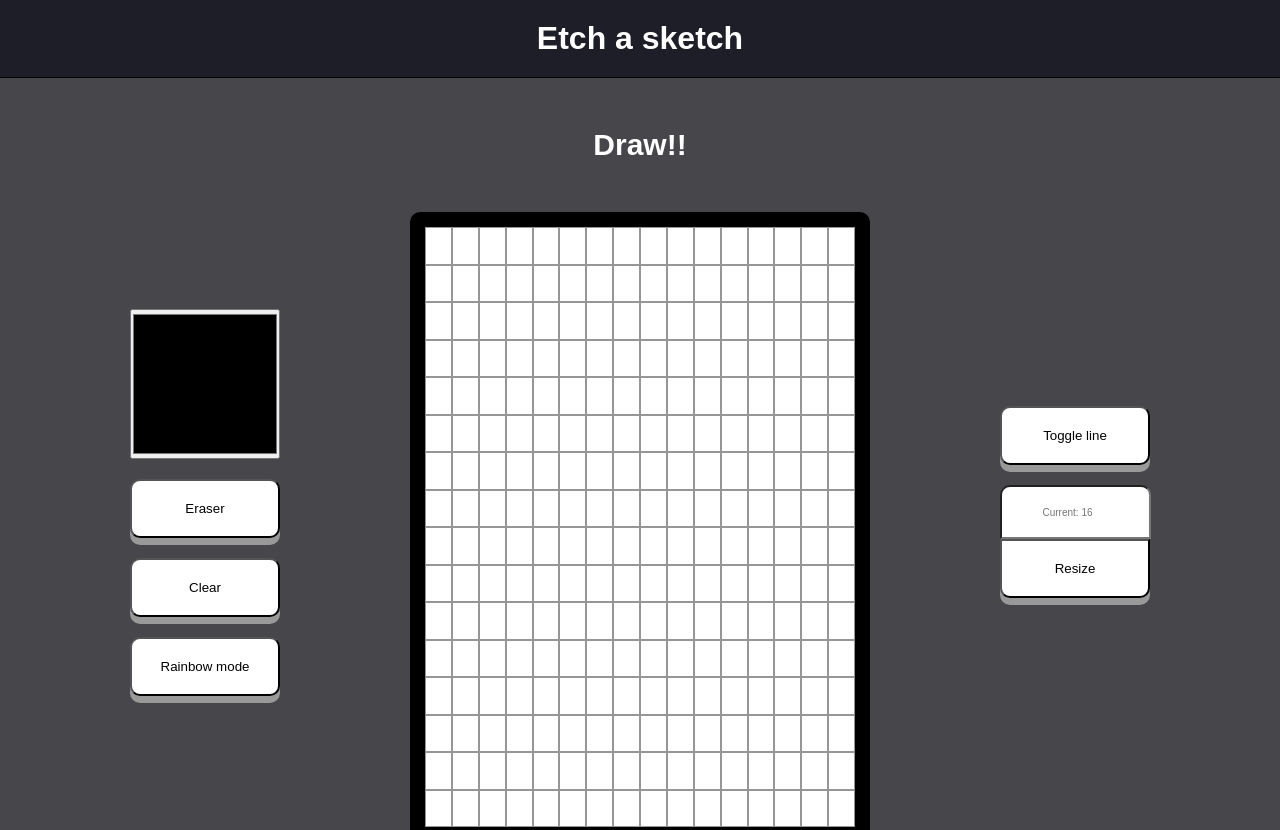
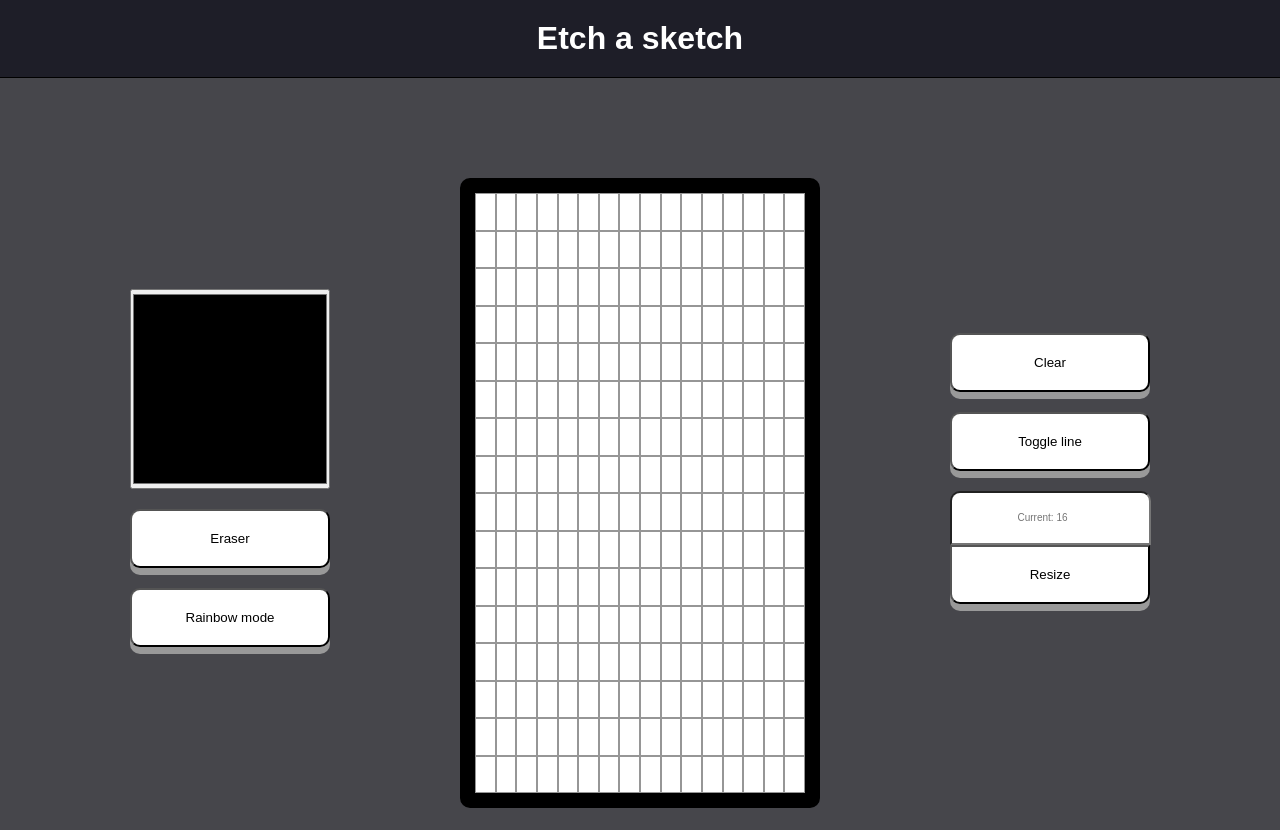
Before and after one commit to Anderson-Soaress/odin-etch-a-sketch, a plain HTML site: page index.html in a window 1280 px wide. Shown: the top 830 px of the page. Drawn offline with Linux system fonts and the light colour scheme; a web font is replaced by a local one.

Commit message:
fix: add litte HTML and css changes Just replacing the buttons and their size

```diff
--- a/index.html
+++ b/index.html
@@ -13,16 +13,15 @@
         <h1>Etch a sketch</h1>
     </div>
     <div class="section">
-        <h2>Draw!!</h2>
         <div class="flexContainer">
             <!-- Javascript DOM is here -->
             <div class="leftButtons">
                 <input type="color" id="inputColor">
                 <button class="eraserButton">Eraser</button>
-                <button class="clearButton">Clear</button>
                 <button class="rainbowButton">Rainbow mode</button>
             </div>
             <div class="rightButtons">
+                <button class="clearButton">Clear</button>
                 <button class="toggleLineButton">Toggle line</button>
                 <div class="resizeDiv">
                     <input type="number" id="inputResize" min="1" max ="100" placeholder="Current: 16">
--- a/style.css
+++ b/style.css
@@ -74,7 +74,7 @@
 
 #inputResize{
     color: black;
-    width: 147px;
+    width: 197px;
     height: 50px;
     border-top-left-radius: 10px;
     border-top-right-radius: 10px;
@@ -83,8 +83,8 @@
 }
 
 #inputColor{
-    width: 150px;
-    height: 150px;
+    width: 200px;
+    height: 200px;
 
 }
 
@@ -96,7 +96,7 @@
     border-radius: 10px;
     box-shadow: 0 7px #999;
     color: black;
-    width: 150px;
+    width: 200px;
 }
 
 .flexContainer button:hover{
```
